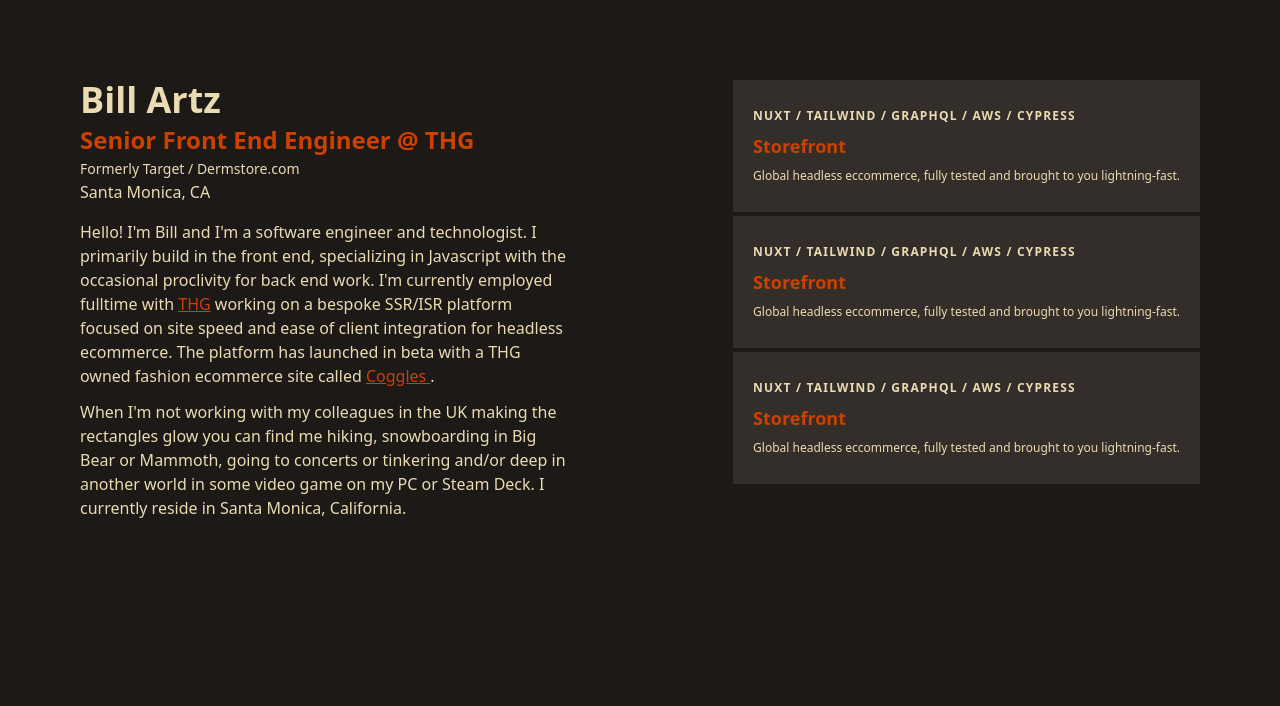
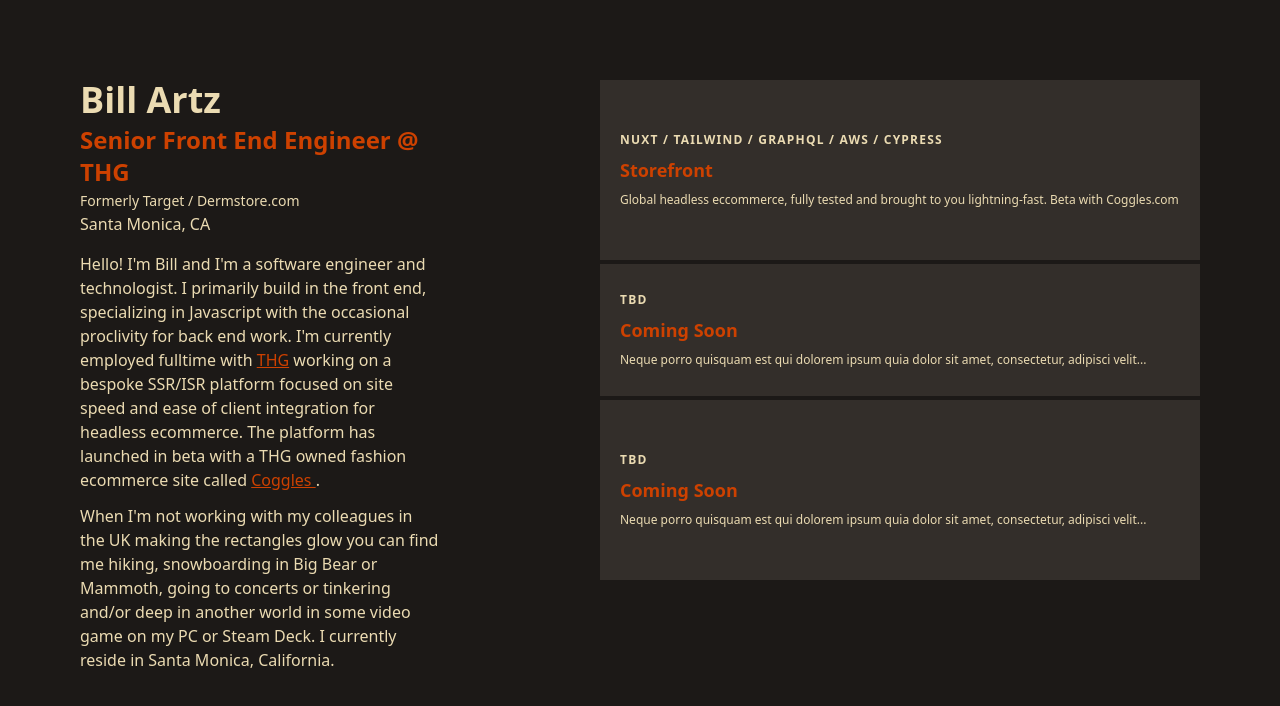
Before and after one commit to ztrab/billartz.dev, a Nuxt app in the folder app/: page / in a window 1280 px wide. Shown: the top 706 px of the page. Built offline with nearby package versions, Linux system fonts and the light colour scheme.

Commit message:
style tweaks and placeholder text

```diff
--- a/app/components/ContentBox.vue
+++ b/app/components/ContentBox.vue
@@ -1,5 +1,5 @@
 <template>
-  <article class="text-secondary bg-highlight p-5 transition md:hover:!opacity-100 md:group-hover:opacity-50 md:hover:scale-125 mb-1 min-w-max">
+  <article class="text-secondary bg-highlight p-5 transition md:hover:!opacity-100 md:group-hover:opacity-50 md:hover:scale-125 mb-1 min-w-full lg:min-w-[600px]">
     <slot />
   </article>
 </template>
--- a/app/pages/index.vue
+++ b/app/pages/index.vue
@@ -6,6 +6,7 @@
     </div>
     <div class="flex flex-col py-20 px-20 group">
       <ContentBox>
+        <a href="https://beta.www.coggoles.com/" target="_blank" class="no-underline p-40">
           <p class="mt-2 text-xs tracking-widest font-bold uppercase">
             Nuxt / Tailwind / GraphQL / AWS / CYPRESS
           </p>
@@ -13,30 +14,35 @@
             Storefront
           </h3>
           <p class="my-2 text-xs">
-          Global headless eccommerce, fully tested and brought to you lightning-fast.
+            Global headless eccommerce, fully tested and brought to you lightning-fast. Beta with Coggles.com
           </p>
+        </a>
       </ContentBox>
       <ContentBox>
+        <a href="#" target="_blank" class="no-underline">
           <p class="mt-2 text-xs tracking-widest font-bold uppercase">
-          Nuxt / Tailwind / GraphQL / AWS / CYPRESS
+            TBD
           </p>
           <h3 class="mt-2 text-lg text-primary font-bold">
-          Storefront
+            Coming Soon
           </h3>
           <p class="my-2 text-xs">
-          Global headless eccommerce, fully tested and brought to you lightning-fast.
+            Neque porro quisquam est qui dolorem ipsum quia dolor sit amet, consectetur, adipisci velit...
           </p>
+        </a>
       </ContentBox>
       <ContentBox>
+        <a href="#" target="_blank" class="no-underline p-40">
           <p class="mt-2 text-xs tracking-widest font-bold uppercase">
-          Nuxt / Tailwind / GraphQL / AWS / CYPRESS
+            TBD
           </p>
           <h3 class="mt-2 text-lg text-primary font-bold">
-          Storefront
+            Coming Soon
           </h3>
           <p class="my-2 text-xs">
-          Global headless eccommerce, fully tested and brought to you lightning-fast.
+            Neque porro quisquam est qui dolorem ipsum quia dolor sit amet, consectetur, adipisci velit...
           </p>
+        </a>
       </ContentBox>
     </div>
   </div>
```
Lines whose indentation alone changed are shown as unchanged.
